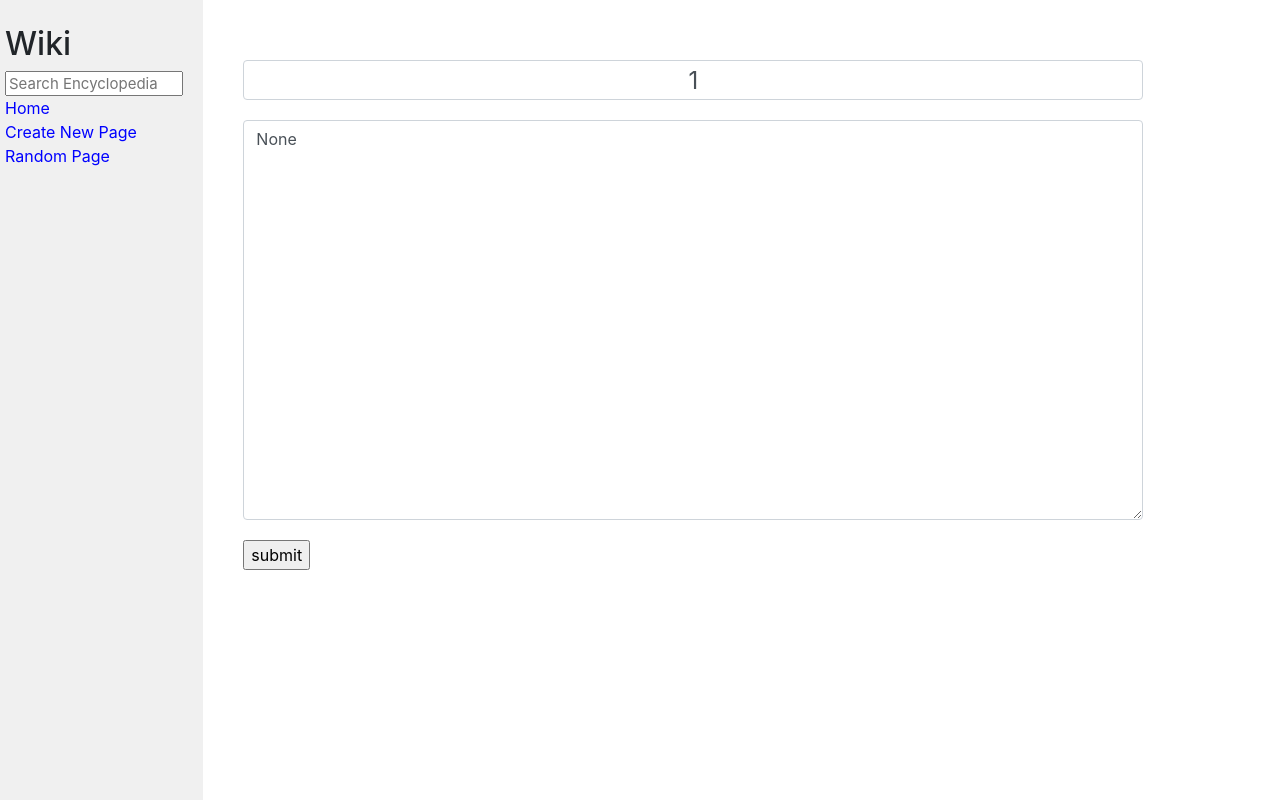
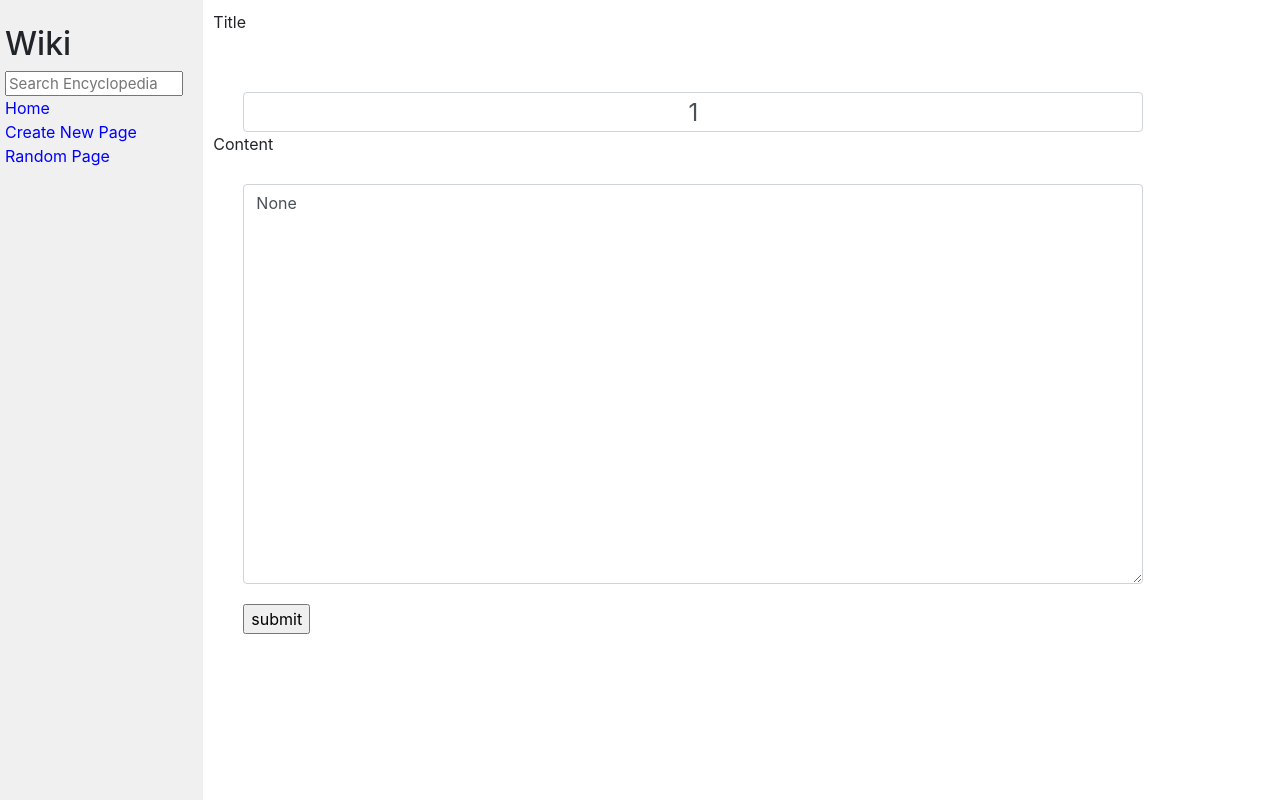
Before and after one commit to tyrusr/Wiki-Site, a Django app: page /edit_page/1 in a window 1280 px wide. Run offline with Django 3.2, Linux system fonts and the light colour scheme; some libraries are stand-ins or nearby versions.

Commit message:
added semantic html to edit_page

```diff
--- a/encyclopedia/templates/encyclopedia/edit_page.html
+++ b/encyclopedia/templates/encyclopedia/edit_page.html
@@ -5,13 +5,19 @@
 {% endblock %}
 
 {% block body %}
+    <main>
+        <form method="POST" action="{% url 'edit_page' title %}">
+            {% csrf_token %}
 
-    <form method="POST" action="{% url 'edit_page' title %}">
-        {% csrf_token %}
-        <input id="title_field" type="text" class='form-control' name="title" placeholder="Title" value="{{ title }}">
-        <textarea id="text_field" class='form-control' placeholder="Enter markdown contents" name="content">{{ content }}</textarea>
-        <input id="button" type="submit" value="submit">
-    </form>
+            <label for="title_field">Title</label>
+            <input id="title_field" type="text" class='form-control' name="title" placeholder="Title" value="{{ title }}">
+
+            <label for="text_field">Content</label>
+            <textarea id="text_field" class='form-control' placeholder="Enter markdown contents" name="content">{{ content }}</textarea>
+
+            <input id="button" type="submit" value="submit">
+        </form>
+    </main>
 
 
 
--- a/encyclopedia/templates/encyclopedia/index.html
+++ b/encyclopedia/templates/encyclopedia/index.html
@@ -7,7 +7,7 @@
 {% block body %}
     <h1>All Pages</h1>
 
-    <nav></nav>
+    <nav>
         <ul>
             {% for entry in entries %}
                 <li><a href="{% url 'entrypage' entry %}">{{ entry }}</a></li>
```
